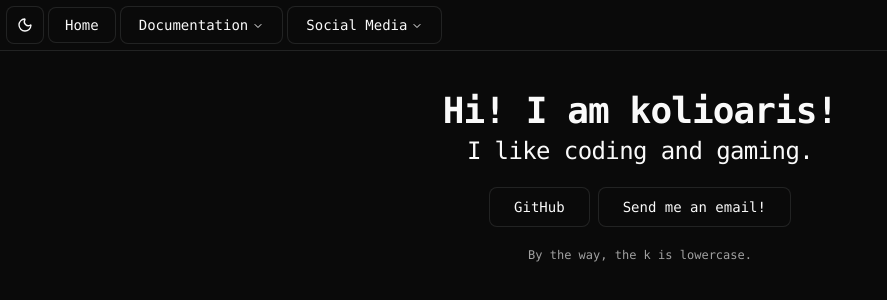
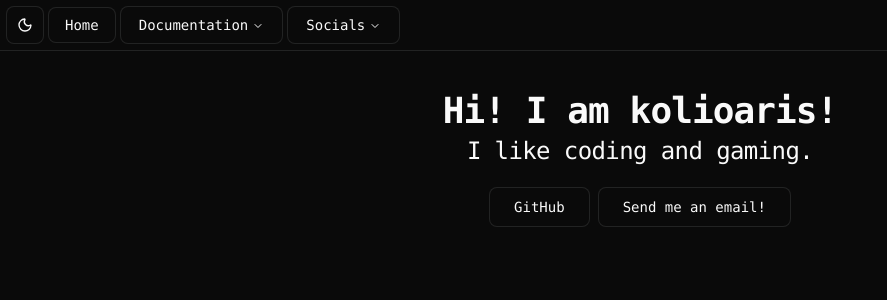
Before and after one commit to kolioaris/portfolio, a Next.js app: page / in a window 1280 px wide. Shown: the top 300 px of the page, without its empty margins (0-887 px from the left). Built offline with nearby package versions, Linux system fonts and the light colour scheme.

Commit message:
Rename 'Social Media' to 'Socials' and clean up code

```diff
--- a/src/app/page.tsx
+++ b/src/app/page.tsx
@@ -84,10 +84,10 @@ export default function Home() {
               </NavigationMenuContent>
             </NavigationMenuItem>
 
-            {/* Social Media */}
+            {/* Socials */}
             <NavigationMenuItem>
               <NavigationMenuTrigger className="border p-4.5">
-                Social Media
+                Socials
               </NavigationMenuTrigger>
               <NavigationMenuContent className="w-101 sm:w-101 md:w-101 lg:w-101 xl:w-101 2xl:w-101 transition-all duration-300">
                 <NavigationMenuLink
@@ -144,10 +144,6 @@ export default function Home() {
             <Link href="mailto:me@kolioaris.xyz">Send me an email!</Link>
           </Button>
         </div>
-
-        <p className="text-muted-foreground text-center text-xs mt-5">
-          By the way, the k is lowercase.
-        </p>
       </main>
     </div>
   );
```
